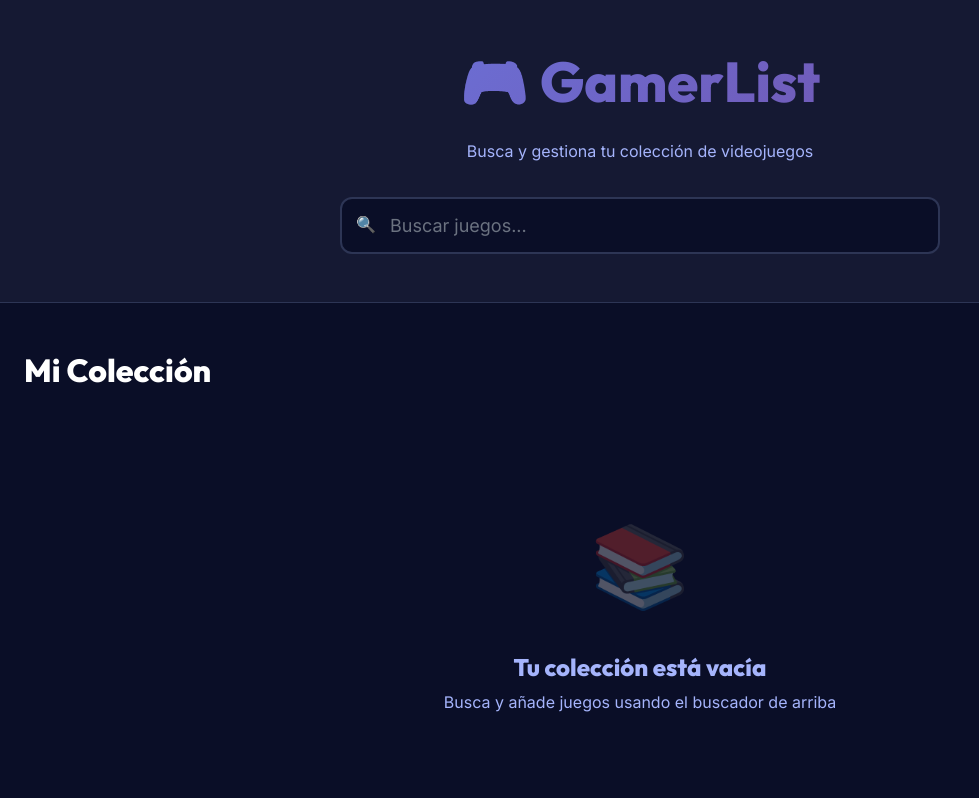
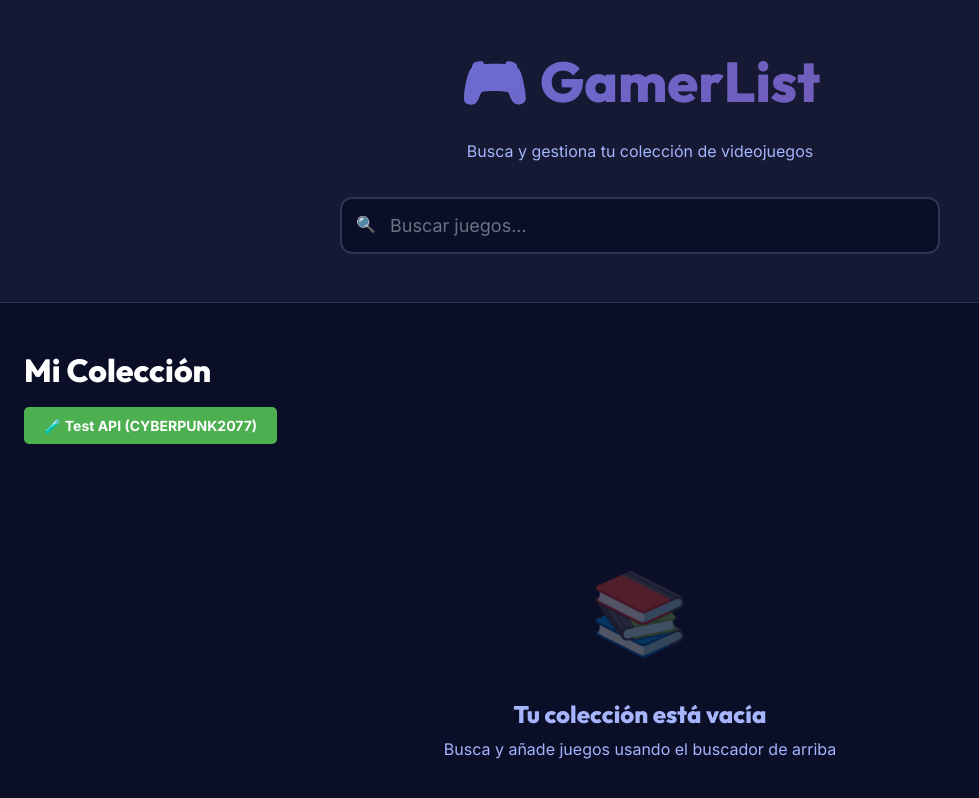
Before and after one commit to imc89/GamerList, a React (Vite) app: page / in a window 1280 px wide. Shown: the top 798 px of the page, without its empty margins (0-979 px from the left). Built offline with nearby package versions, Linux system fonts and the light colour scheme.

Commit message:
Add API test button and Client Secret

```diff
--- a/src/App.jsx
+++ b/src/App.jsx
@@ -10,6 +10,7 @@ import {
   removeGame,
   getGameCount
 } from './services/storageService';
+import { searchGames } from './services/igdbService';
 
 function App() {
   const [collection, setCollection] = useState({});
@@ -62,6 +63,23 @@ function App() {
     setSelectedGame(null);
   };
 
+  // Test API button handler
+  const handleTestAPI = async () => {
+    console.log('🧪 Testing IGDB API with CYBERPUNK2077...');
+    try {
+      const results = await searchGames('CYBERPUNK2077');
+      console.log('✅ API Response:', results);
+      if (results && results.length > 0) {
+        alert(`✅ API funciona! Se encontraron ${results.length} resultados para CYBERPUNK2077.\n\nVer consola para detalles.`);
+      } else {
+        alert('⚠️ API respondió pero no se encontraron resultados.');
+      }
+    } catch (error) {
+      console.error('❌ Error calling API:', error);
+      alert(`❌ Error en la API: ${error.message}`);
+    }
+  };
+
   return (
     <div className="app">
       <SearchBar onGameAdd={handleGameAdd} />
@@ -74,6 +92,21 @@ function App() {
               {gameCount} juego{gameCount !== 1 ? 's' : ''} en total
             </p>
           )}
+          <button
+            onClick={handleTestAPI}
+            style={{
+              marginTop: '10px',
+              padding: '10px 20px',
+              backgroundColor: '#4CAF50',
+              color: 'white',
+              border: 'none',
+              borderRadius: '5px',
+              cursor: 'pointer',
+              fontWeight: 'bold'
+            }}
+          >
+            🧪 Test API (CYBERPUNK2077)
+          </button>
         </div>
 
         <GameList
--- a/src/services/igdbService.js
+++ b/src/services/igdbService.js
@@ -7,7 +7,7 @@
 // For production, use a backend proxy to keep credentials secure
 
 const TWITCH_CLIENT_ID = 'hz0jx77bpwl3kccpmdoh3lfwsp1vkf';
-const TWITCH_CLIENT_SECRET = ''; // ⚠️ You need to add your Client Secret here
+const TWITCH_CLIENT_SECRET = 'zpbvke1c0riov3ogijrzyqm38kwi7n'; // ⚠️ Client Secret (visible in frontend code)
 const IGDB_API_URL = 'https://api.igdb.com/v4';
 const TWITCH_OAUTH_URL = 'https://id.twitch.tv/oauth2/token';
 
```
